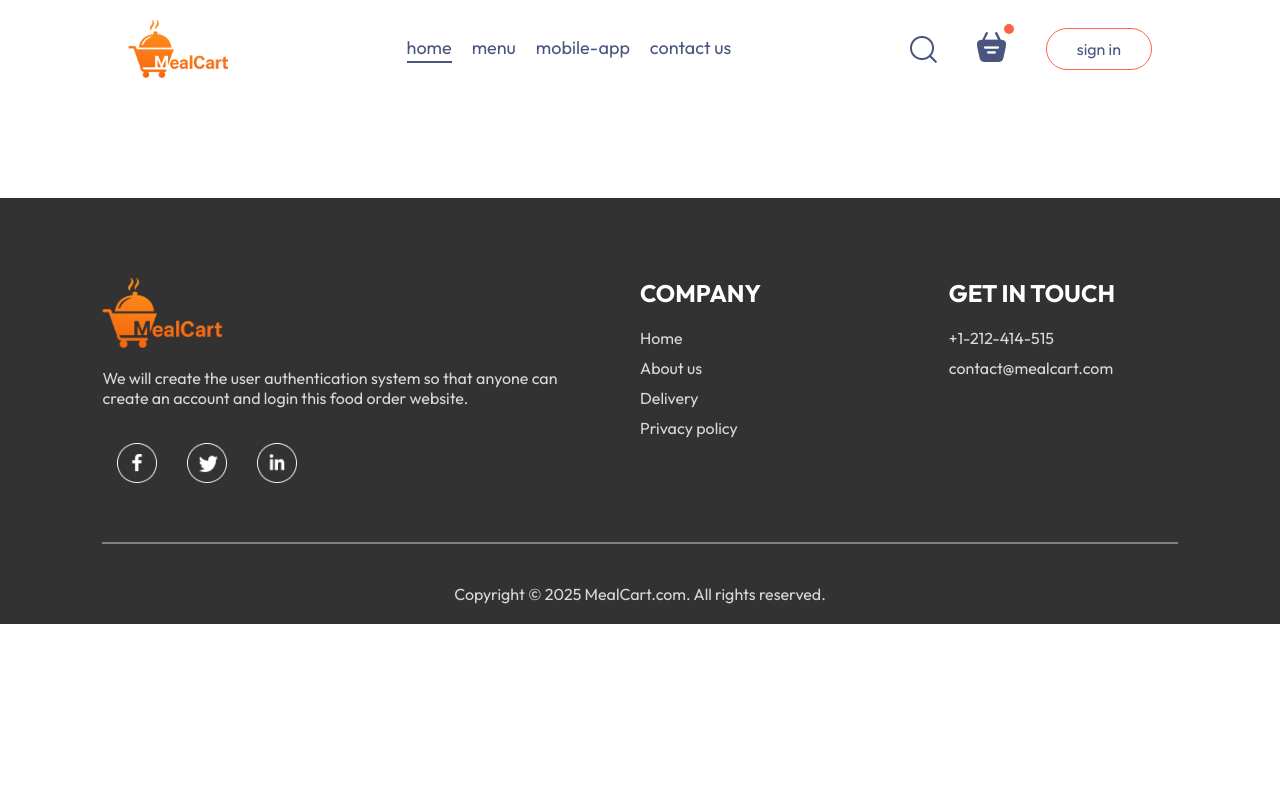
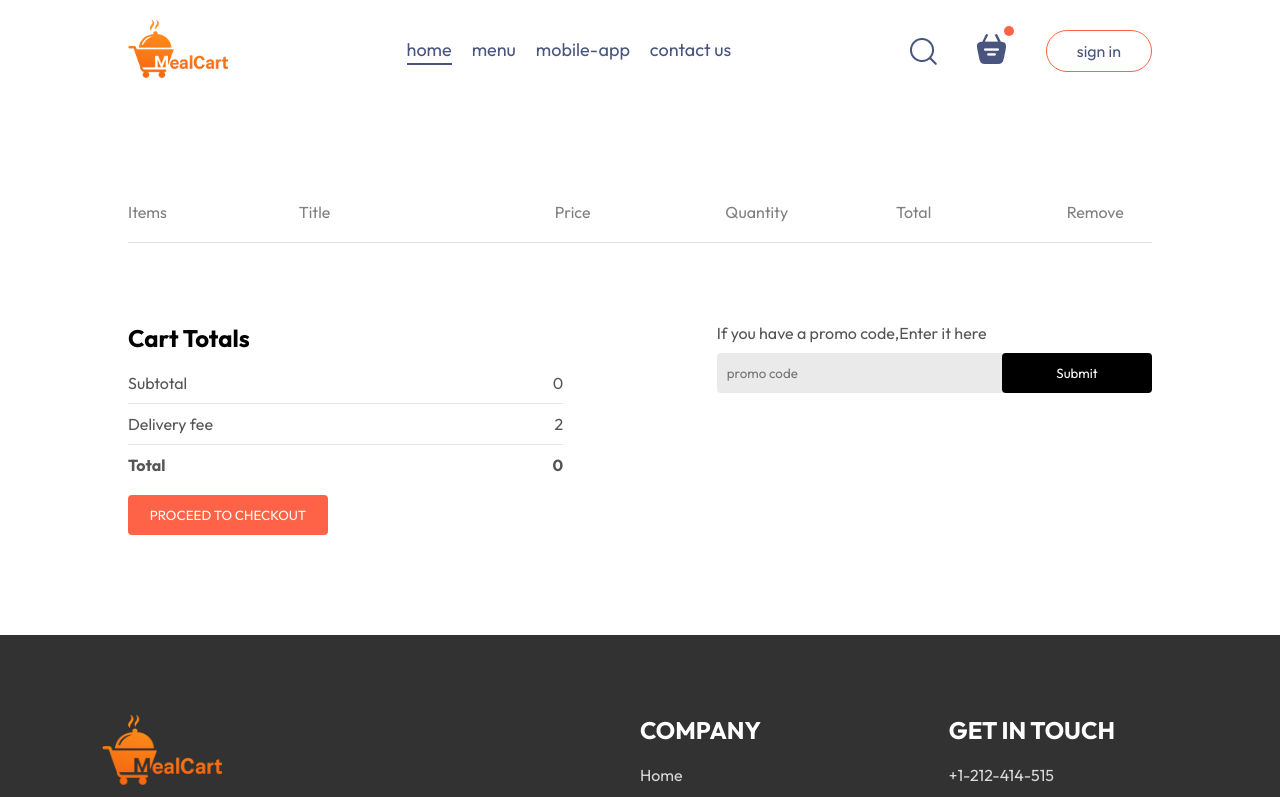
Before and after one commit to GaragaNaveenKumar/MealCart, a React (Vite) app in the folder Frontend/: page /cart in a window 1280 px wide. Shown: the top 797 px of the page. Built offline with nearby package versions, Linux system fonts and the light colour scheme.

Commit message:
cart page developed

```diff
--- a/Frontend/src/Components/LoginPopup/LoginPopup.jsx
+++ b/Frontend/src/Components/LoginPopup/LoginPopup.jsx
@@ -14,7 +14,7 @@
         </div>
         <div className="login-popup-inputs">
             {currState==="Login"?<></>:
-            <input type="text" placeholder='Your Name' required />}
+            <input type="text" placeholder='Your name' required />}
             <input type='Email' placeholder='Your email' required/>
             <input type="password" placeholder='password' required />
         </div>
--- a/Frontend/src/Components/Navbar/Navbar.jsx
+++ b/Frontend/src/Components/Navbar/Navbar.jsx
@@ -7,7 +7,7 @@
     const [menu,setMenu]=useState("home");
   return (
     <div className='navbar'>
-        <img src={assets.logo} alt="" className="logo" />
+        <Link to='/'><img src={assets.logo} alt="" className="logo" /></Link>
         <ul className="navbar-menu">
             <Link to='/' onClick={()=>setMenu("home")} className={menu==='home'?"active":""}>home</Link>
             <a href='#explore-menu' onClick={()=>setMenu("menu")} className={menu==='menu'?"active":""}>menu</a>
@@ -17,7 +17,7 @@
         <div className="navbar-right">
             <img src={assets.search_icon} alt="" />
             <div className="navbar-search-icon">
-                <img src={assets.basket_icon} alt="" />
+                <Link to='/cart'><img src={assets.basket_icon} alt="" /></Link>
                 <div className="dot"></div>
             </div>
             <button onClick={()=>setShowLogin(true)}>sign in</button>
--- a/Frontend/src/Pages/Cart/Cart.css
+++ b/Frontend/src/Pages/Cart/Cart.css
@@ -0,0 +1,84 @@
+.cart{
+    margin-top: 100px;
+}
+.cart-items-title{
+    display: grid;
+    grid-template-columns: 1fr 1.5fr 1fr 1fr 1fr 0.5fr;
+    align-items: center;
+    color: gray;
+    font-size: (1vw,12px);
+}
+.cart-items-item{
+    margin: 10px 0px;
+    color: black;
+}
+.cart-items-item img{
+    width: 50px;
+}
+.cart hr{
+    height: 1px;
+    background-color: #e2e2e2;
+    border: none;
+}
+.cart-items-item .cross{
+    cursor: pointer;
+}
+.cart-bottom{
+    margin-top: 80px;
+    display: flex;
+    justify-content: space-between;
+    gap: max(12vw,20px);
+}
+.cart-total{
+    flex:1;
+    display: flex;
+    flex-direction: column;
+    gap: 20px;
+}
+.cart-total-details{
+    display: flex;
+    justify-content: space-between;
+    color: #555;
+}
+.cart-total hr{
+    margin: 10px 0px;
+}
+.cart-total button{
+    border: none;
+    color: white;
+    background-color: tomato;
+    width: max(15vw,200px);
+    padding: 12px 0px;
+    border-radius: 4px;
+    cursor: pointer;
+}
+.cart-promocode{
+    flex:1;
+
+}
+.cart-promocode p{
+    color: #555;
+}
+.cart-promocode-input{
+    margin-top: 10px;
+    display: flex;
+    justify-content: space-between;
+    align-items: center;
+    background-color: #eaeaea;
+    border-radius: 4px;
+}
+.cart-promocode-input input{
+    background: transparent;
+    border: none;
+    outline: none;
+    padding-left: 10px;
+}
+.cart-promocode-input button{
+    width: max(10vw,150px);
+    padding: 12px 5px;
+    background-color: black;
+    border: none;
+    color: white;
+    border-radius: 4px;
+    cursor: pointer;
+}
--- a/Frontend/src/Pages/Cart/Cart.jsx
+++ b/Frontend/src/Pages/Cart/Cart.jsx
@@ -1,12 +1,74 @@
-import React from 'react';
+import React, { useContext } from "react";
 import "./Cart.css";
+import { StoreContext } from "../../Context/StoreContext.jsx";
 
 const Cart = () => {
+  const { cartItems, food_list, removeCartItem} = useContext(StoreContext);
   return (
-    <div>
+    <div className="cart">
+      <div className="cart-items">
+        <div className="cart-items-title">
+          <p>Items</p>
+          <p>Title</p>
+          <p>Price</p>
+          <p>Quantity</p>
+          <p>Total</p>
+          <p>Remove</p>
+        </div>
+        <br />
+        <hr />
+        {food_list.map((item, index) => {
+          if (cartItems[item._id] > 0) {
+            return (
+              <div>
+                <div className="cart-items-title cart-items-item">
+                  <img src={item.image} alt="" />
+                  <p>{item.name}</p>
+                  <p>${item.price}</p>
+                  <p>{cartItems[item._id]}</p>
+                  <p>${item.price * cartItems[item._id]}</p>
+                  <p onClick={()=>removeCartItem(item._id)} className="cross">X</p>
+                </div>
+                <hr />
+              </div>
+            );
+          }
+        })}
+      </div>
+      <div className="cart-bottom">
+        <div className="cart-total">
+          <h2>Cart Totals</h2>
+          <div>
+            <div className="cart-total-details">
+              <p>Subtotal</p>
+              <p>{0}</p>
+            </div>
+            <hr />
+            <div className="cart-total-details">
+              <p>Delivery fee</p>
+              <p>{2}</p>
+            </div>
+            <hr />
+            <div className="cart-total-details">
+              <b>Total</b>
+              <b>{0}</b>
+            </div>
 
+          </div>
+          <button>PROCEED TO CHECKOUT</button>
+        </div>
+        <div className="cart-promocode">
+          <div>
+            <p>If you have a promo code,Enter it here</p>
+            <div className="cart-promocode-input">
+              <input type="text" placeholder="promo code" />
+              <button>Submit</button>
+            </div>
+          </div>
+        </div>
+      </div>
     </div>
-  )
-}
+  );
+};
 
 export default Cart;
```
